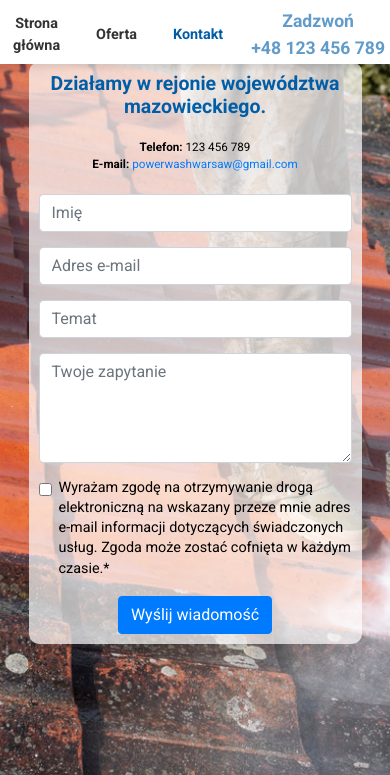
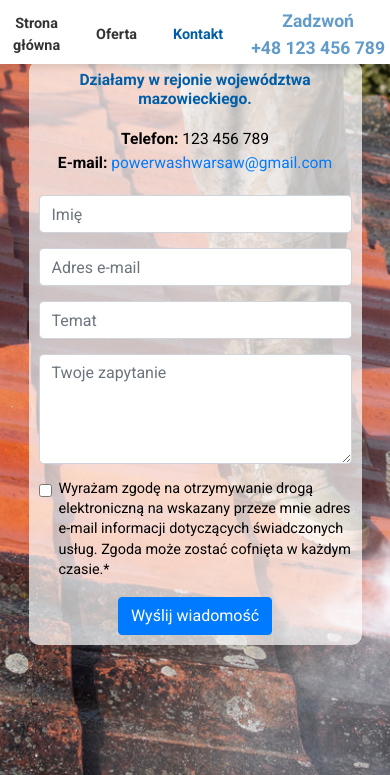
Before and after one commit to kera85/myciedachow.online, a plain HTML site: page contact.html in a window 390 px wide. Shown: the part 69-844 px from the top of the page. Drawn offline with nearby package versions, Linux system fonts and the light colour scheme.

Commit message:
Update contact.html

```diff
--- a/contact.html
+++ b/contact.html
@@ -162,8 +162,8 @@
         --icon-logo-height: 7vh;
         --navbar-margin-top: 0;
         --hero-font-size-mobile: 7vw;
-        --hero-paragraph-font-size-mobile: 5vw;
-        --hero-p-font-size-mobile: 3vw;
+        --hero-paragraph-font-size-mobile: 4vw;
+        --hero-p-font-size-mobile: 4vw;
       }
 
       .navbar {
```
